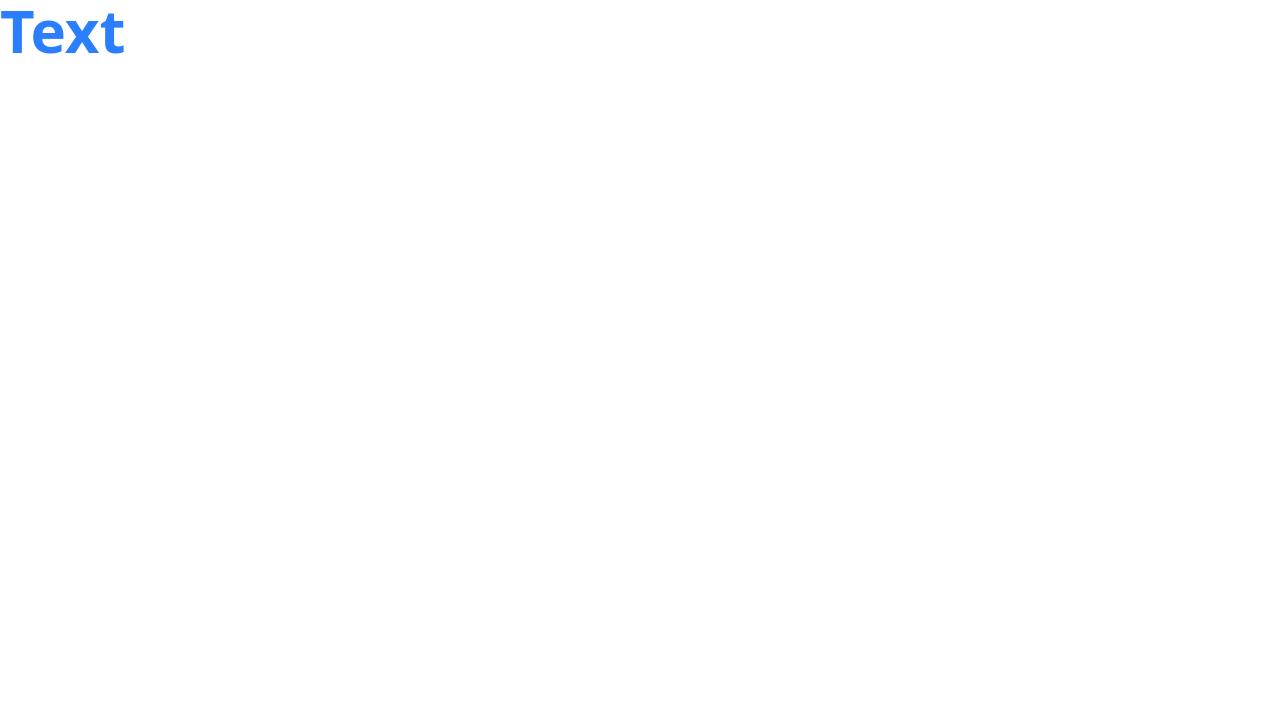
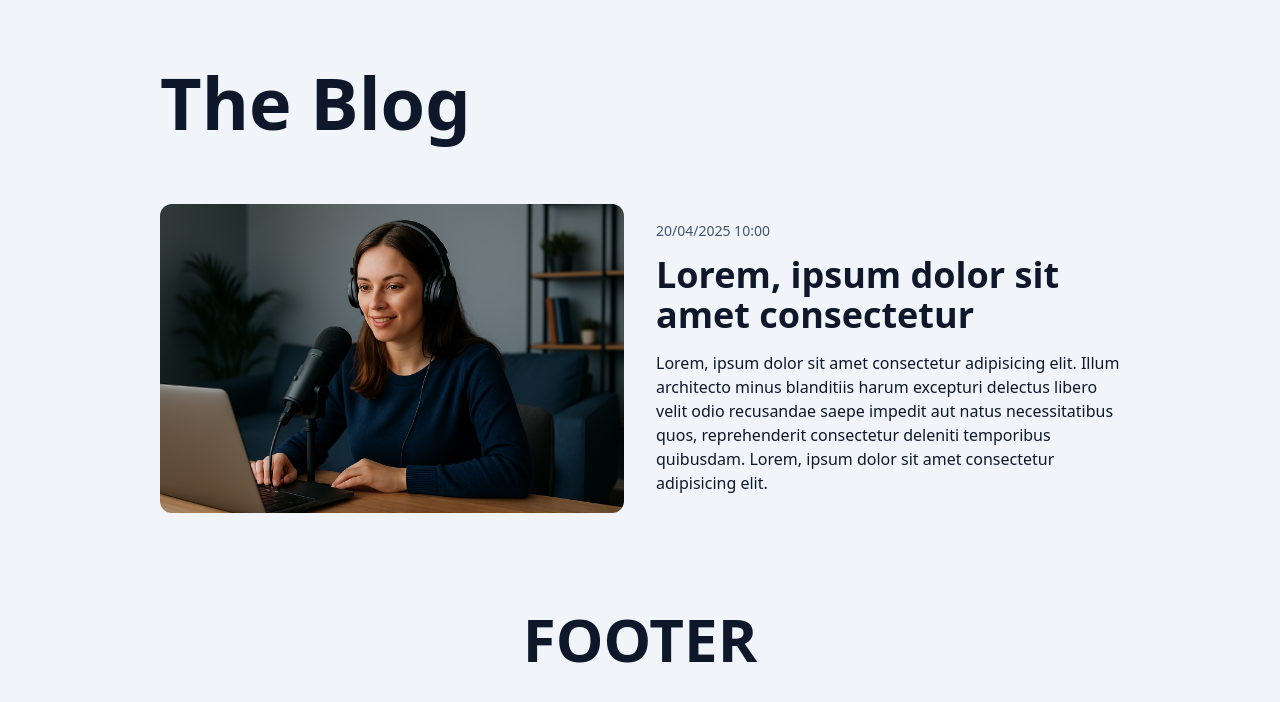
Before and after one commit to jordanogiacomet/blog-next-js, a Next.js app: page / in a window 1280 px wide. Shown: the top 702 px of the page. Built offline with nearby package versions, Linux system fonts and the light colour scheme.

Commit message:
WIP - Featured Post implemented;

```diff
--- a/src/app/page.tsx
+++ b/src/app/page.tsx
@@ -1,9 +1,45 @@
+import { Container } from '@/components/Container';
 import { Header } from '@/components/Header';
+import Image from 'next/image';
+import Link from 'next/link';
 
 export default async function HomePage() {
   return (
-    <div>
+    <Container>
       <Header />
-    </div>
+
+      <section className='grid grid-cols-1 gap-8 mb-16 sm:grid-cols-2 group'>
+        <Link className='w-full h-full overflow-hidden rounded-xl' href='#'>
+          <Image
+            className='w-full h-full object-cover object-center group-hover:scale-105 transition'
+            src='/images/bryen_0.png'
+            width={1200}
+            height={720}
+            alt='Título do post'
+            priority
+          />
+        </Link>
+        <div className='flex flex-col gap-4 sm:justify-center'>
+          <time className='text-slate-600 text-sm/tight' dateTime='2025-04-20'>
+            20/04/2025 10:00
+          </time>
+          <h1 className='text-2xl/tight font-extrabold sm:text-4xl'>
+            <Link href='#'>Lorem, ipsum dolor sit amet consectetur</Link>
+          </h1>
+          <p>
+            {' '}
+            Lorem, ipsum dolor sit amet consectetur adipisicing elit. Illum
+            architecto minus blanditiis harum excepturi delectus libero velit
+            odio recusandae saepe impedit aut natus necessitatibus quos,
+            reprehenderit consectetur deleniti temporibus quibusdam. Lorem,
+            ipsum dolor sit amet consectetur adipisicing elit.
+          </p>
+        </div>
+      </section>
+
+      <footer>
+        <p className='text-6xl font-bold text-center py-8'>FOOTER</p>
+      </footer>
+    </Container>
   );
 }
--- /dev/null
+++ b/src/components/Container/index.tsx
@@ -0,0 +1,13 @@
+import React from 'react';
+
+type ContainerProps = {
+  children: React.ReactNode;
+};
+
+export function Container({ children }: ContainerProps) {
+  return (
+    <div className='text-slate-900 bg-slate-100 min-h-screen'>
+      <div className=' max-w-screen-lg mx-auto px-8'>{children}</div>
+    </div>
+  );
+}
--- a/src/components/Header/index.tsx
+++ b/src/components/Header/index.tsx
@@ -1,23 +1,19 @@
-'use client';
-
 import clsx from 'clsx';
+import Link from 'next/link';
 
 export function Header() {
   return (
-    <h1
-      className={clsx(
-        'text-6xl',
-        'font-bold',
-        'text-blue-500',
-        'hover:text-blue-50',
-        'hover:bg-blue-500',
-        'transition',
-        'duration-300',
-        'bg-blog',
-      )}
-      onClick={() => alert(123)}
-    >
-      Text
-    </h1>
+    <header>
+      <h1
+        className={clsx(
+          'text-4xl/normal font-extrabold py-8',
+          'sm:text-5xl/normal sm:py-10',
+          'md:text-6xl/normal md:py-11',
+          'lg:text-7xl/normal lg:py-12',
+        )}
+      >
+        <Link href='#'>The Blog</Link>
+      </h1>
+    </header>
   );
 }
--- /dev/null
+++ b/src/components/PostsList/index.tsx
@@ -0,0 +1,17 @@
+import { postRepository } from '@/repositories/post';
+
+export async function PostsList() {
+  const posts = await postRepository.findAll();
+
+  return (
+    <div>
+      {posts.map(post => {
+        return (
+          <p className='text-center' key={post.id}>
+            {post.title}
+          </p>
+        );
+      })}
+    </div>
+  );
+}
--- /dev/null
+++ b/src/components/SpinLoader/index.tsx
@@ -0,0 +1,22 @@
+import clsx from 'clsx';
+
+type SpinLoaderProps = {
+  className?: string;
+};
+
+export function SpinLoader({ className = '' }: SpinLoaderProps) {
+  const styles = clsx('flex', 'items-center', 'justify-center', className);
+
+  return (
+    <div className={styles}>
+      <div
+        className={clsx(
+          'w-10 h-10',
+          'border-5 border-t-transparent border-slate-900',
+          'rounded-full',
+          'animate-spin',
+        )}
+      ></div>
+    </div>
+  );
+}
--- /dev/null
+++ b/src/repositories/post/index.ts
@@ -0,0 +1,4 @@
+import { JsonPostRepository } from './json-post-repository';
+import { PostRepository } from './post-repository';
+
+export const postRepository: PostRepository = new JsonPostRepository();
--- a/src/repositories/post/json-post-repository.ts
+++ b/src/repositories/post/json-post-repository.ts
@@ -12,7 +12,17 @@ const JSON_POSTS_FILE_PATH = resolve(
   'posts.json',
 );
 
+const SIMULATE_WAIT_IN_MS = 0;
+
 export class JsonPostRepository implements PostRepository {
+  private async simulateWait() {
+    if (SIMULATE_WAIT_IN_MS <= 0) {
+      return;
+    }
+
+    await new Promise(resolve => setTimeout(resolve, SIMULATE_WAIT_IN_MS));
+  }
+
   private async readFromDisk(): Promise<PostModel[]> {
     const jsonContent = await readFile(JSON_POSTS_FILE_PATH, 'utf-8');
     const parsedJson = JSON.parse(jsonContent);
@@ -21,11 +31,13 @@ export class JsonPostRepository implements PostRepository {
   }
 
   async findAll(): Promise<PostModel[]> {
+    await this.simulateWait();
     const posts = await this.readFromDisk();
     return posts;
   }
 
   async findById(id: string): Promise<PostModel> {
+    await this.simulateWait();
     const posts = await this.findAll();
     const post = posts.find(post => post.id === id);
 
@@ -36,5 +48,3 @@ export class JsonPostRepository implements PostRepository {
     return post;
   }
 }
-
-export const postRepository: PostRepository = new JsonPostRepository();
```
